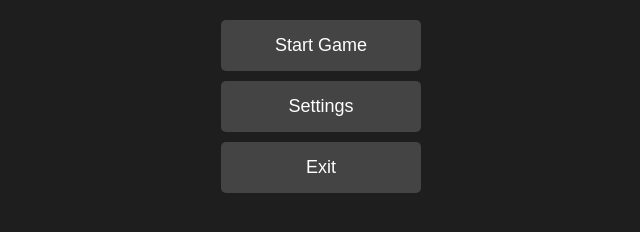
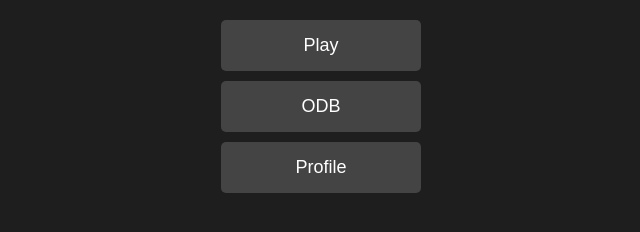
Before and after one commit to matmus1/my-project-2134, a plain HTML site: page index.html in a window 1280 px wide. Shown: the part 138-370 px from the top of the page, without its empty margins (319-959 px from the left). Drawn offline with Linux system fonts and the light colour scheme.

Commit message:
index.html

```diff
--- a/index.html
+++ b/index.html
@@ -3,15 +3,15 @@
 <head>
     <meta charset="UTF-8">
     <meta name="viewport" content="width=device-width, initial-scale=1.0">
-    <title>RTS Game Menu</title>
+    <title>RTS 2134</title>
     <link rel="stylesheet" href="style.css">
 </head>
 <body>
     <div class="menu">
         <h1>RTS Game</h1>
-        <button onclick="startGame()">Start Game</button>
-        <button onclick="openSettings()">Settings</button>
-        <button onclick="exitGame()">Exit</button>
+        <button onclick="startGame()">Play</button>
+        <button onclick="openSettings()">ODB</button>
+        <button onclick="exitGame()">Profile</button>
     </div>
     <script src="script.js"></script>
 </body>
```
